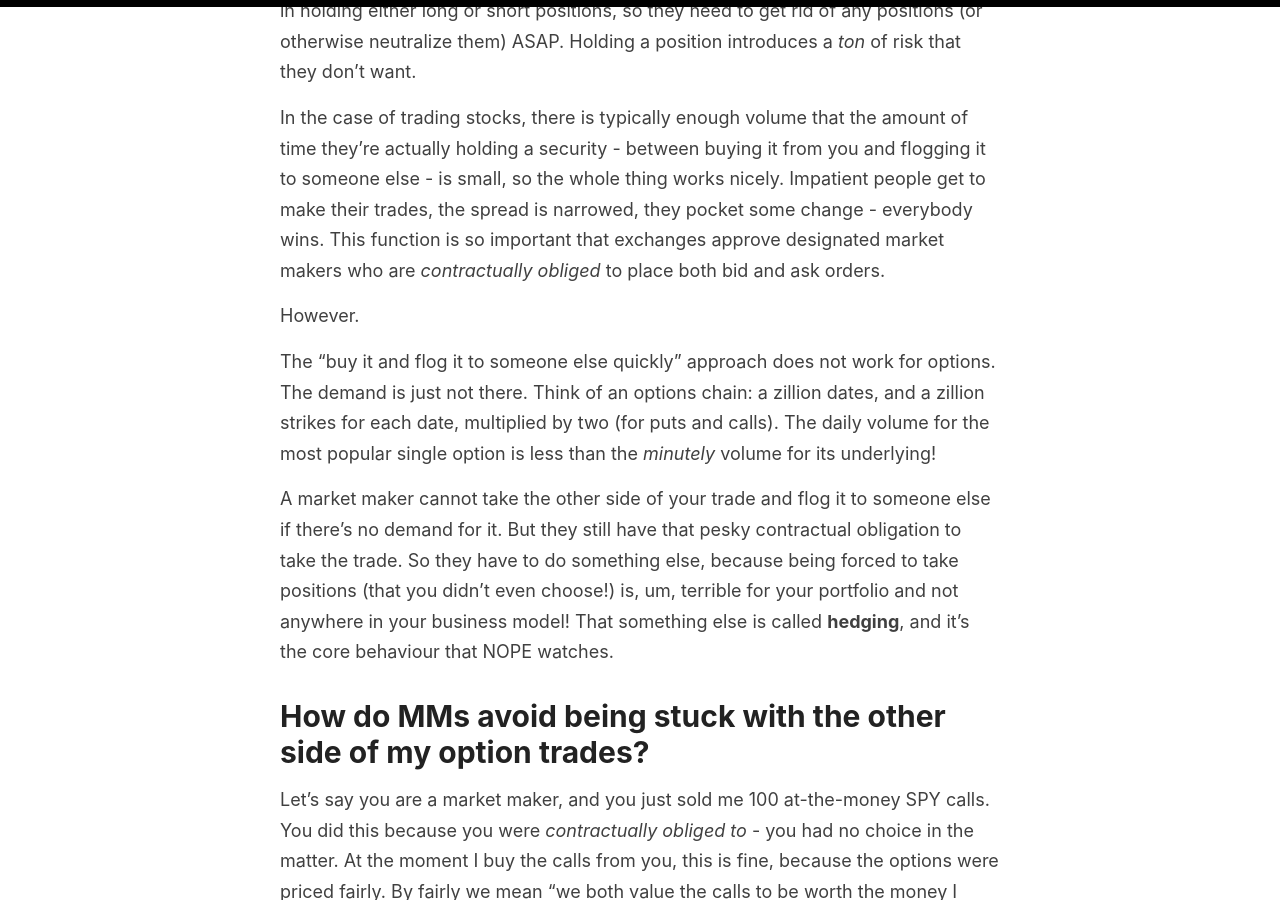
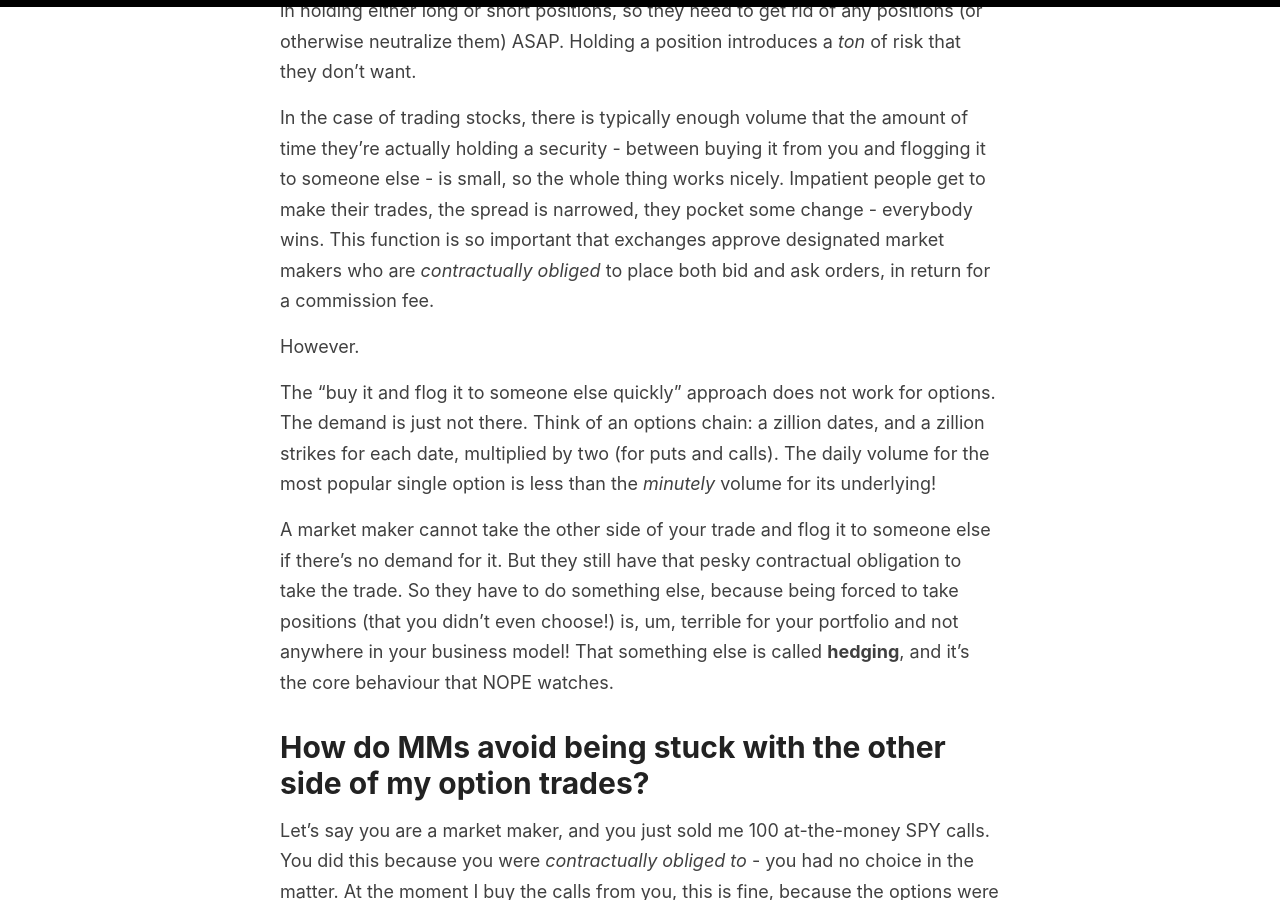
Before and after one commit to helgridly/finstuff, a Jekyll site: the page built from _posts/2021-02-19-understanding-NOPE.md, in a window 1280 px wide and 900 px high, scrolled down 1671 px. Built offline with Jekyll 4.4.1, drawn with Linux system fonts in a browser that asks for light colours.

Commit message:
note commission fee for MMs

```diff
--- a/_posts/2021-02-19-understanding-NOPE.md
+++ b/_posts/2021-02-19-understanding-NOPE.md
@@ -39,7 +39,7 @@ The *vast* majority of the time you are actually interacting with a **market mak
 
 MMs place _both_ bids and asks on the order book. Their goal is to make money from the difference between those two prices (known as the **spread**) - buy from people who want to sell _now_, sell to people who want to buy _now_, keep the change. That "keep the change" _is_ the business model of a market maker - they have no interest in holding either long or short positions, so they need to get rid of any positions (or otherwise neutralize them) ASAP. Holding a position introduces a _ton_ of risk that they don't want.
 
-In the case of trading stocks, there is typically enough volume that the amount of time they're actually holding a security - between buying it from you and flogging it to someone else - is small, so the whole thing works nicely. Impatient people get to make their trades, the spread is narrowed, they pocket some change - everybody wins. This function is so important that exchanges approve designated market makers who are _contractually obliged_ to place both bid and ask orders.
+In the case of trading stocks, there is typically enough volume that the amount of time they're actually holding a security - between buying it from you and flogging it to someone else - is small, so the whole thing works nicely. Impatient people get to make their trades, the spread is narrowed, they pocket some change - everybody wins. This function is so important that exchanges approve designated market makers who are _contractually obliged_ to place both bid and ask orders, in return for a commission fee.
 
 However.
 
```
